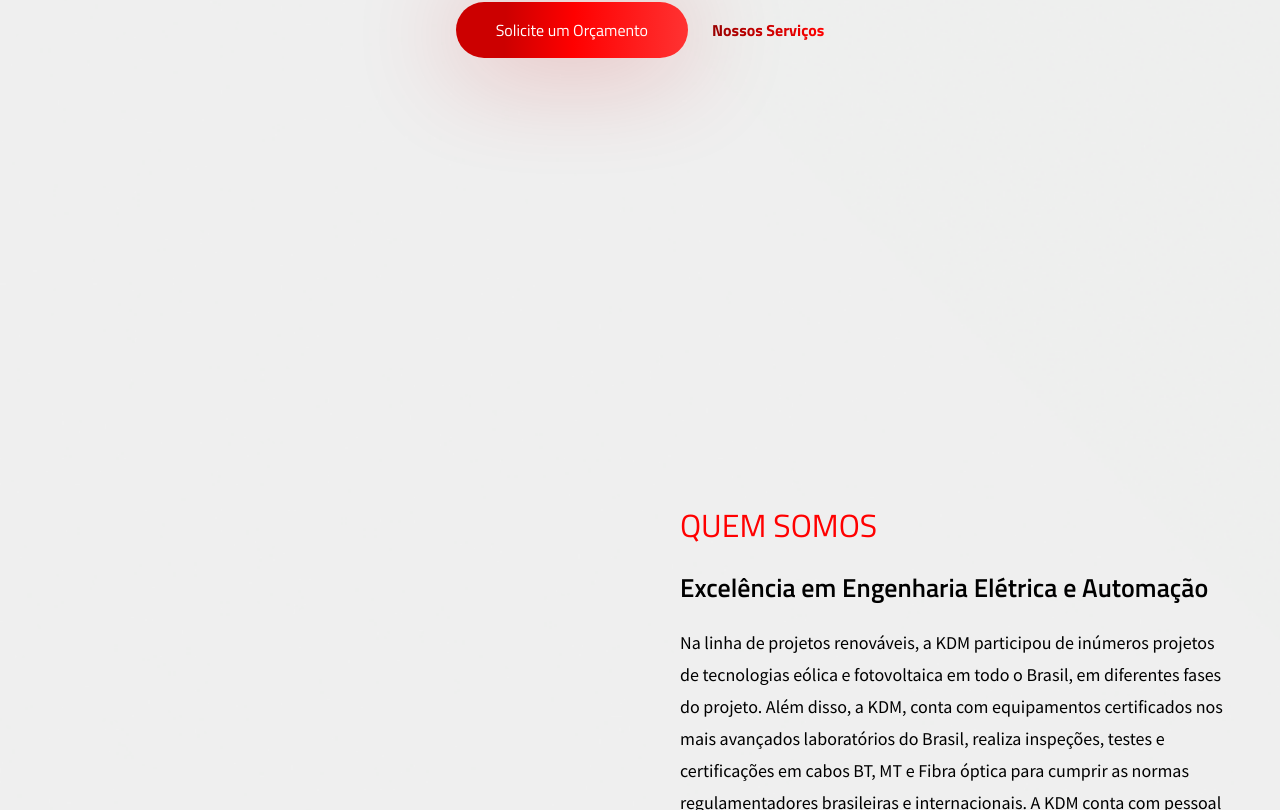
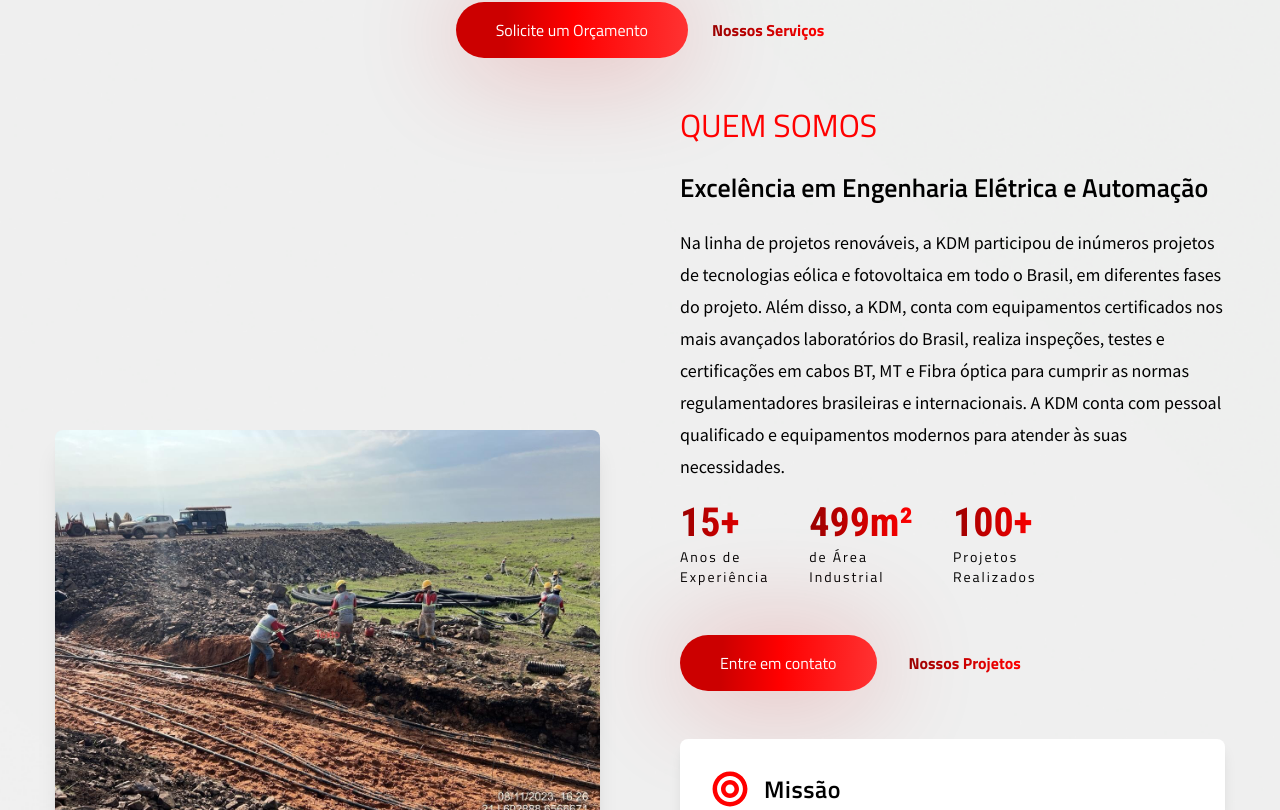
Before and after one commit to thiagoxporfirio/kadima-service, a React (Create React App) app: page / in a window 1280 px wide. Shown: the part 1150-1960 px from the top of the page. Built offline with nearby package versions, Linux system fonts and the light colour scheme; a web font is replaced by a local one.

Commit message:
fix remove divider

```diff
--- a/src/App.js
+++ b/src/App.js
@@ -43,12 +43,12 @@ const Home = () => {
 		<>
 			<TopHeader />
 			<Banner />
-			<Divider />
+			{/* <Divider /> */}
 			<About />
 			<Services />
-			<Divider />
+			{/* <Divider /> */}
 			<Work />
-			<Divider />
+			{/* <Divider /> */}
 			<Contact />
 		</>
 	);
```
